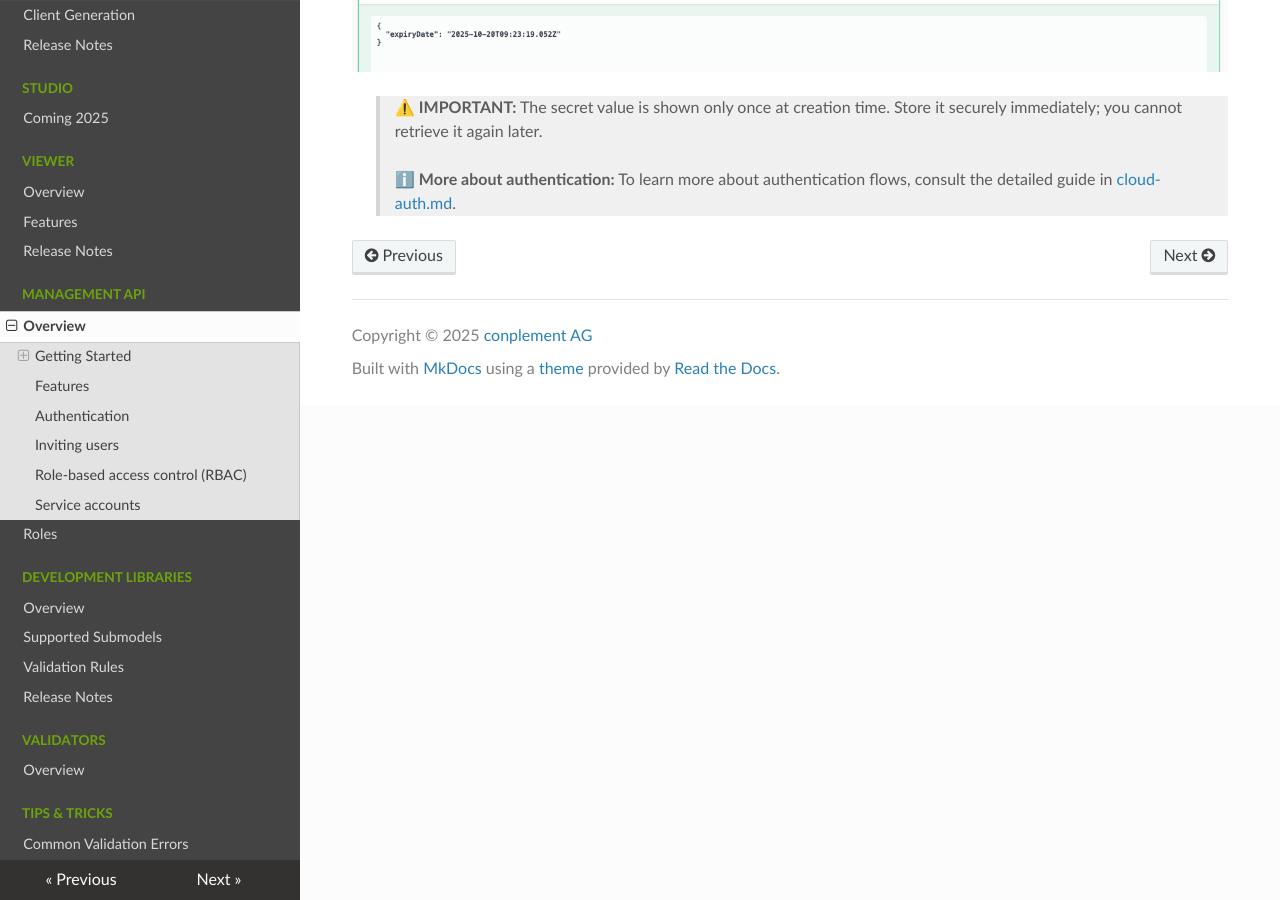
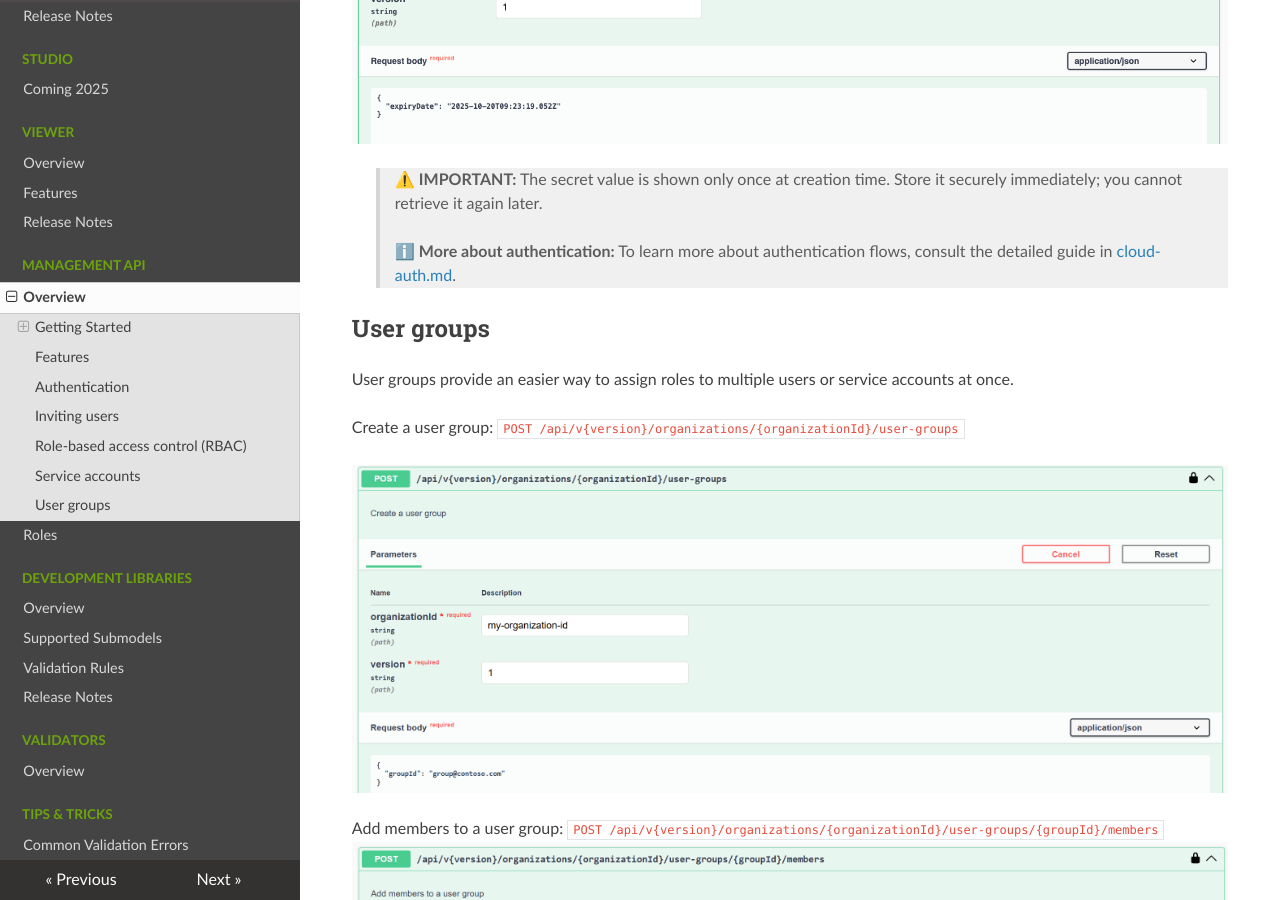
Before and after one commit to twinsphere/twinsphere.github.io, an MkDocs documentation site: the page built from docs/management-overview.md, in a window 1280 px wide and 900 px high, scrolled down 4482 px. Built offline with MkDocs 1.6.1, drawn with Linux system fonts in a browser that asks for light colours; nearby versions of some CDN libraries; some of the changed text lies outside the part shown.

Commit message:
feat(usergroups): add usergroups documentation

```diff
--- a/docs/management-overview.md
+++ b/docs/management-overview.md
@@ -34,7 +34,10 @@ The Management API currently allows:
 
 - user management within an organization
 - service account management (including secrets)
+- organizing users and service accounts via user groups
 - RBAC at organization and cloud (per cloud tenant) levels
+    - on users and service accounts
+    - on user groups
 
 ## Authentication
 
@@ -104,4 +107,17 @@ Add a secret to a service account:
 >
 > ℹ️ **More about authentication:** To learn more about authentication flows,
 > consult the detailed guide in [cloud-auth.md](cloud-auth.md).
+
+## User groups
+
+User groups provide an easier way to assign roles to multiple users or service accounts at once.
+
+Create a user group:
+`POST /api/v{version}/organizations/{organizationId}/user-groups`
+
+![Swagger UI: Create user group](img/manage_service_user_group_create.png)
+
+Add members to a user group:
+`POST /api/v{version}/organizations/{organizationId}/user-groups/{groupId}/members`
+![Swagger UI: Create user group](img/manage_service_user_group_add_members.png)
 <!-- markdown-link-check-enable -->
```
Also changed, not shown: docs/img/manage_service_user_group_add_members.png (added), docs/img/manage_service_user_group_create.png (added), docs/management-roles.md (line endings or trailing spaces).
